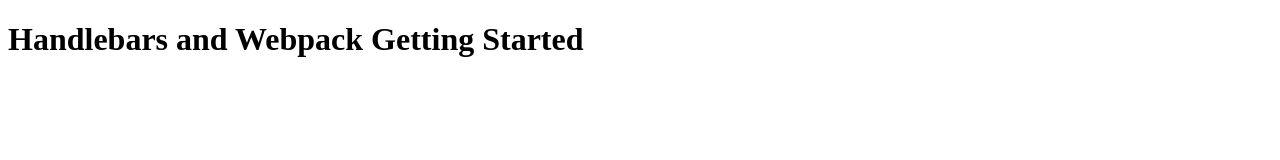
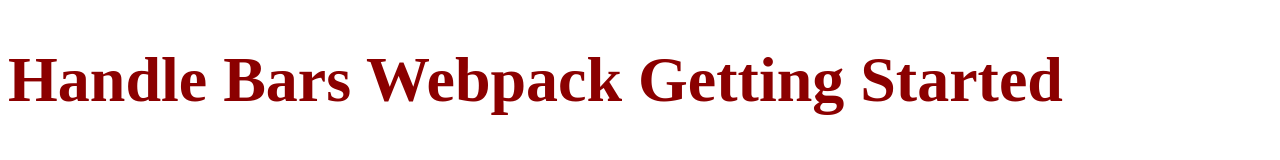
Before and after one commit to QuinntyneBrown/handlebars-webpack-getting-started, a website: page index.html in a window 1280 px wide. Drawn offline with nearby package versions, Linux system fonts and the light colour scheme.

Commit message:
make example a little more interesting

```diff
--- a/index.html
+++ b/index.html
@@ -6,14 +6,14 @@
 </head>
 <body>
 
+    <div id="card-component"></div>
+
     <script src="node_modules/handlebars/dist/handlebars.js"></script>
     <script src="dist/app.js"></script>
+
     <script type="text/javascript">
-
-        var helloWorld = new handlebarsWebpackGettingStarted.HelloWorld();
-
-        helloWorld.init();
-
+        new handlebarsWebpackGettingStarted
+            .CardComponent(document.getElementById("card-component"),"Handle Bars Webpack Getting Started");
     </script>
 </body>
 </html>
--- a/package.json
+++ b/package.json
@@ -4,6 +4,7 @@
   "description": "",
   "main": "index.html",
   "dependencies": {
+    "css-loader": "^0.23.1",
     "gulp": "^3.9.1",
     "gulp-clean": "^0.3.2",
     "gulp-rename": "^1.2.2",
@@ -12,6 +13,7 @@
     "node-sass": "^3.7.0",
     "raw-loader": "^0.5.1",
     "sass-loader": "^3.2.0",
+    "style-loader": "^0.13.1",
     "ts-loader": "^0.8.2",
     "typescript": "^1.8.10",
     "typings": "^1.2.0",
--- /dev/null
+++ b/src/card.component.scss
@@ -0,0 +1,6 @@
+.cardComponent {
+    h1 {
+        font-size:4em;
+        color:darkred;
+    }
+}
--- /dev/null
+++ b/src/card.component.ts
@@ -0,0 +1,10 @@
+import createElementFromHtml from "./createElementFromHtml";
+
+export class CardComponent {
+    constructor(private element: HTMLElement, private headline:string) {
+        element.appendChild(createElementFromHtml(Handlebars.compile(this.template)({ headline: this.headline })));
+    }
+
+    public template: string = require("./card.component.html");
+    public css: string = require("./card.component.scss");
+}
--- /dev/null
+++ b/src/createElementFromHtml.ts
@@ -0,0 +1,5 @@
+export default function createElementFromHtml(innerHtml: string): HTMLElement {
+    var div: HTMLElement = document.createElement("DIV");
+    div.innerHTML = innerHtml;
+    return div.firstChild as HTMLElement;
+}
--- a/src/main.ts
+++ b/src/main.ts
@@ -1,12 +1 @@
-var source = require("./fragment.html");
-
-
-export class HelloWorld {
-
-    public init = () => {
-        var div = document.createElement("DIV");
-        div.innerHTML = Handlebars.compile(source)({ name: "Handlebars and Webpack Getting Started" });
-        document.body.appendChild(div);
-
-    }
-}
+export * from "./card.component";
```
Also changed, not shown: src/card.component.html (added, +3 -0 lines), src/fragment.html (deleted, +0 -3 lines), dist/app.js, 1 other file.
